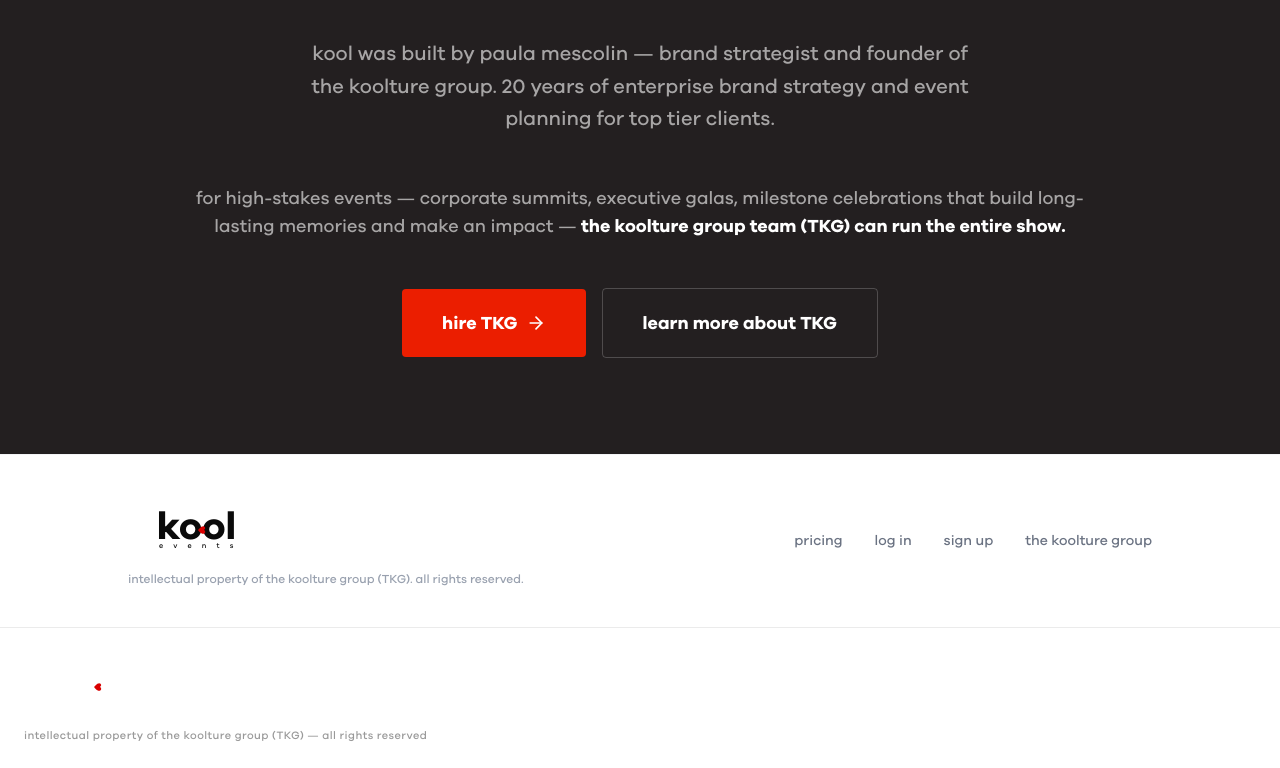
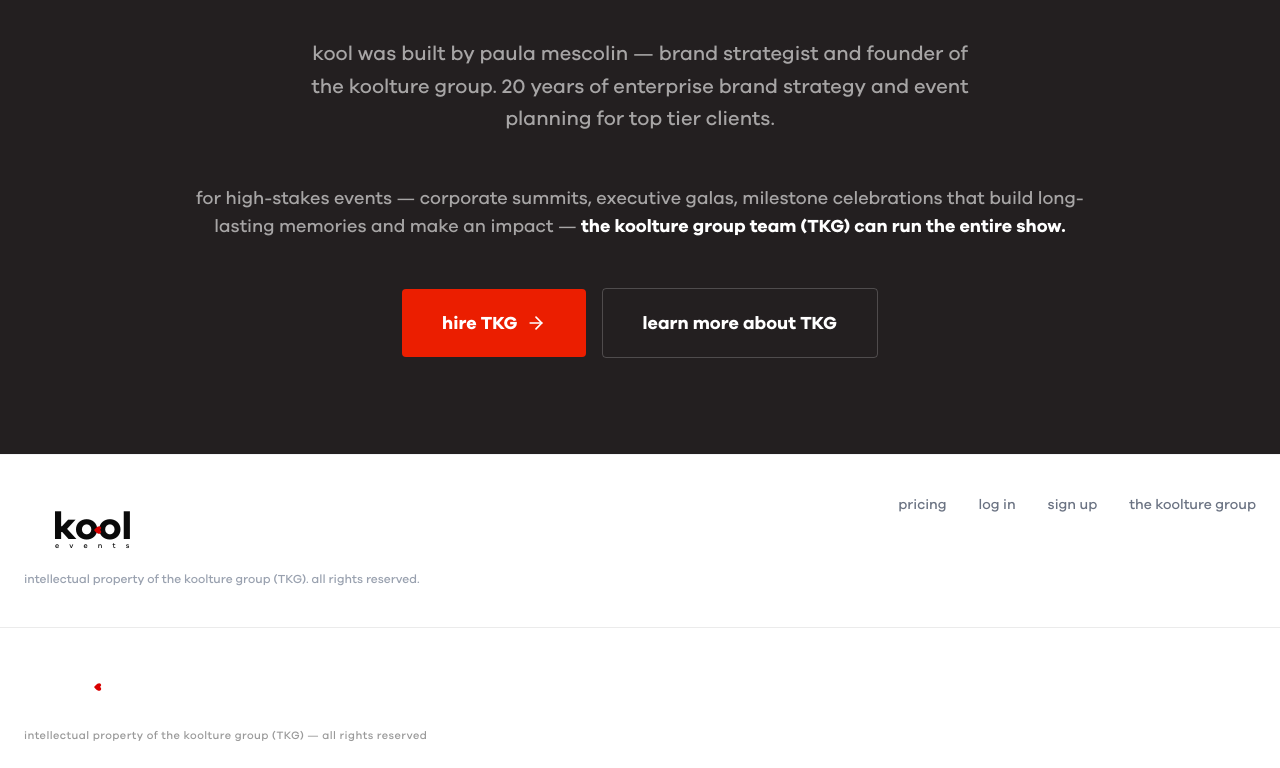
Before and after one commit to mrkoolbot/kool-app, a Next.js app: page / in a window 1280 px wide. Shown: the part 4267-5035 px from the top of the page. Built offline with nearby package versions, Linux system fonts and the light colour scheme.

Commit message:
fix: footer fully left-justified, no max-width centering

```diff
--- a/app/layout.tsx
+++ b/app/layout.tsx
@@ -58,8 +58,8 @@
     <html lang="en">
       <body className={`${galanoGrotesque.variable} font-galano`}>
         {children}
-        <footer style={{ borderTop: "1px solid #EBEBEB", padding: "24px 24px" }}>
-          <div style={{ display: "flex", flexDirection: "column", alignItems: "flex-start", gap: "6px" }}>
+        <footer style={{ borderTop: "1px solid #EBEBEB", padding: "24px" }}>
+          <div style={{ display: "flex", flexDirection: "column", alignItems: "flex-start", gap: "6px", textAlign: "left" }}>
             <Link href="/"><KoolLogo size="sm" /></Link>
             <span style={{ fontSize: "11px", color: "#999", letterSpacing: "0.04em" }}>intellectual property of the koolture group (TKG) — all rights reserved</span>
           </div>
--- a/app/page.tsx
+++ b/app/page.tsx
@@ -329,7 +329,7 @@
 
       {/* Footer */}
       <footer className="py-10 px-6 border-t border-gray-100">
-        <div className="max-w-5xl mx-auto flex flex-col md:flex-row items-center justify-between gap-4">
+        <div className="flex flex-col md:flex-row items-start justify-between gap-4">
           <div className="flex flex-col items-start gap-1.5">
             <Link href="/">
               <KoolLogo inverted={true} size="sm" />
```
